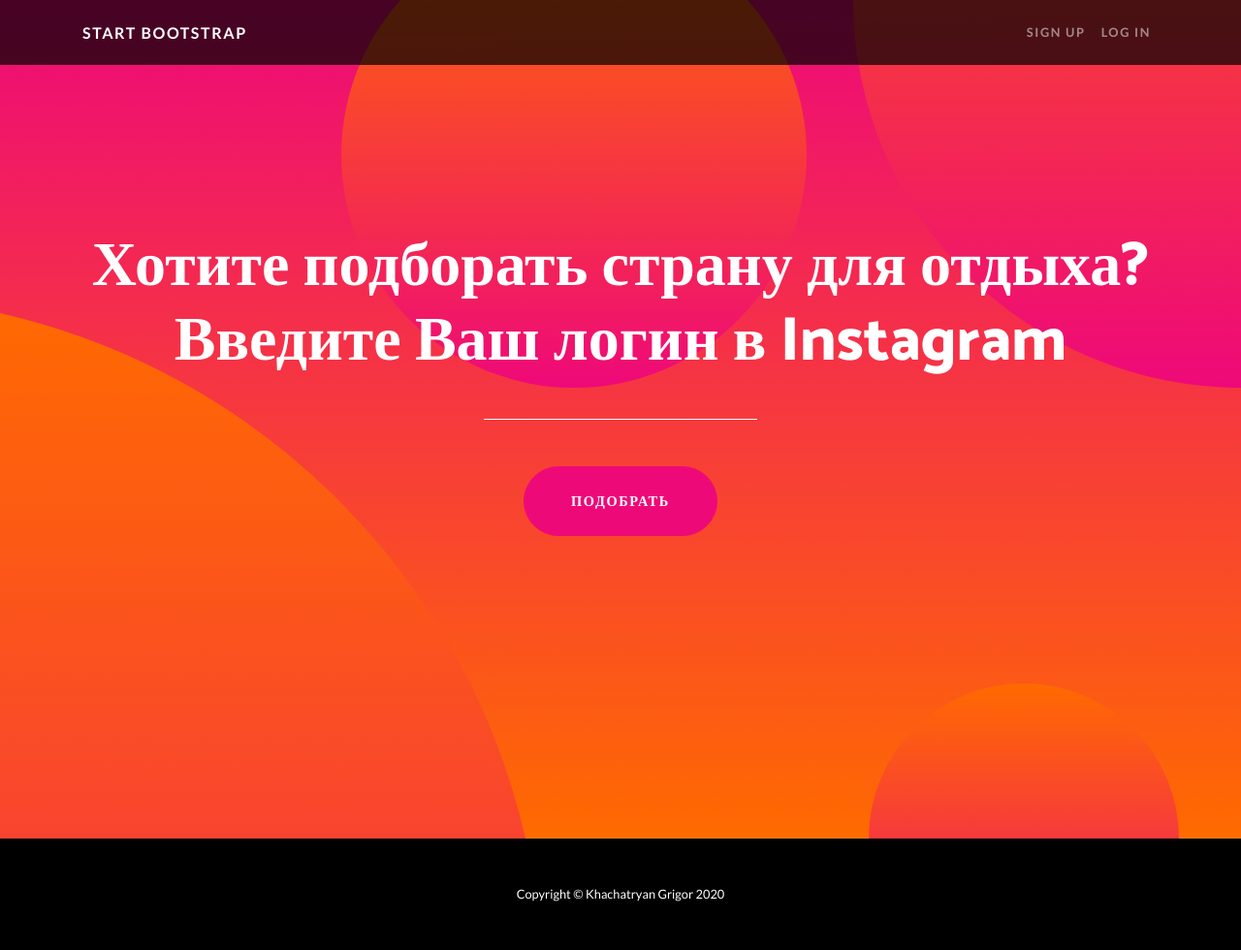
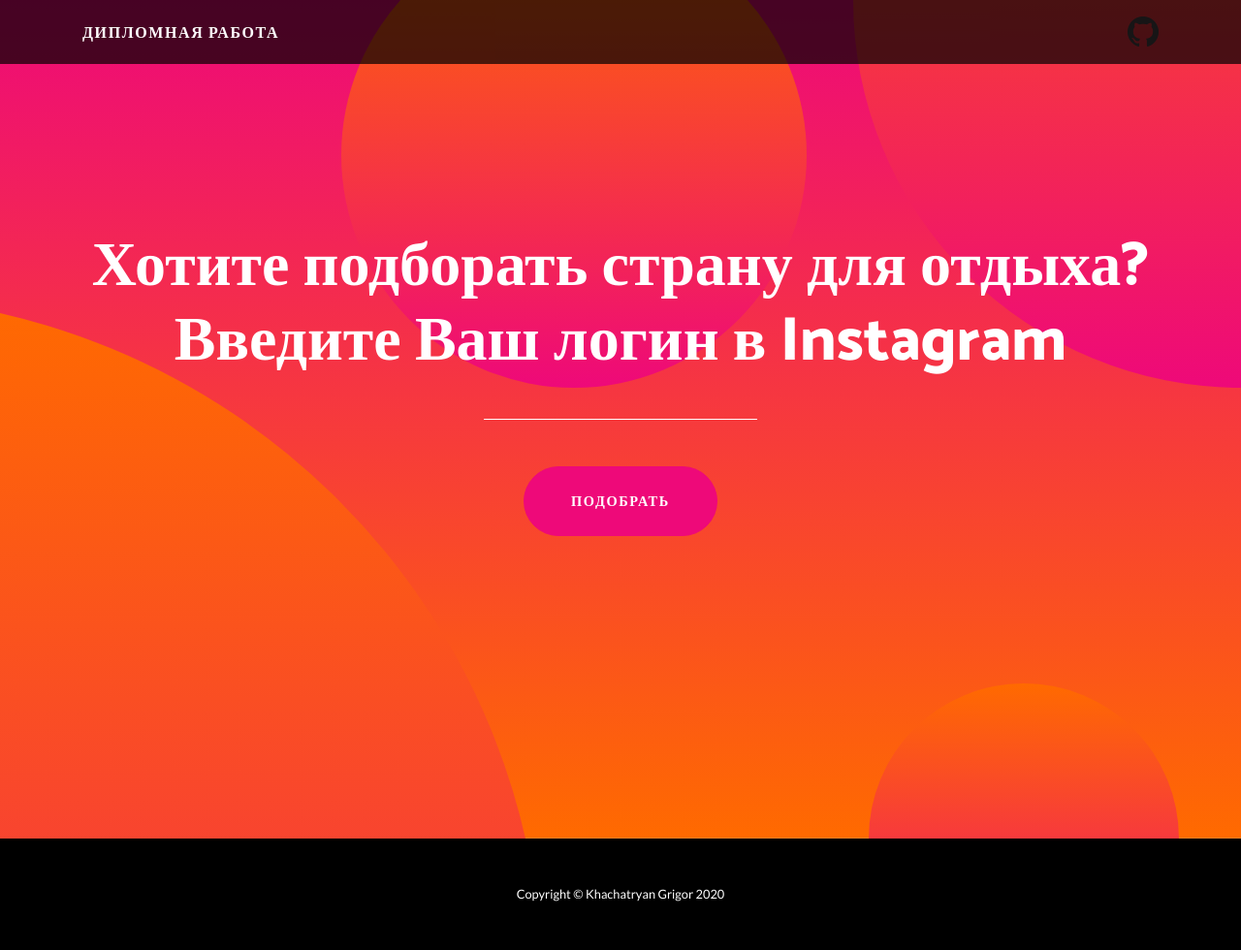
Before and after one commit to GrigorKhachatryan/instagram_parser_without_api, a Flask app: page / in a window 1280 px wide. Shown: the whole page at 97% size. Run offline with Flask 2, Linux system fonts and the light colour scheme; some libraries are stand-ins or nearby versions.

Commit message:
fixed bug

```diff
--- a/web/templates/index.html
+++ b/web/templates/index.html
@@ -12,7 +12,7 @@
 
   <!-- Bootstrap core CSS -->
   <link href="../static/vendor/bootstrap/css/bootstrap.min.css" rel="stylesheet">
-
+<link rel="stylesheet" href="https://cdnjs.cloudflare.com/ajax/libs/font-awesome/4.7.0/css/font-awesome.min.css">
   <!-- Custom fonts for this template -->
   <link href="https://fonts.googleapis.com/css?family=Catamaran:100,200,300,400,500,600,700,800,900" rel="stylesheet">
   <link href="https://fonts.googleapis.com/css?family=Lato:100,100i,300,300i,400,400i,700,700i,900,900i" rel="stylesheet">
@@ -27,18 +27,16 @@
   <!-- Navigation -->
   <nav class="navbar navbar-expand-lg navbar-dark navbar-custom fixed-top">
     <div class="container">
-      <a class="navbar-brand" href="#">Start Bootstrap</a>
+      <a class="navbar-brand" href="#">Дипломная работа</a>
       <button class="navbar-toggler" type="button" data-toggle="collapse" data-target="#navbarResponsive" aria-controls="navbarResponsive" aria-expanded="false" aria-label="Toggle navigation">
         <span class="navbar-toggler-icon"></span>
       </button>
       <div class="collapse navbar-collapse" id="navbarResponsive">
         <ul class="navbar-nav ml-auto">
           <li class="nav-item">
-            <a class="nav-link" href="#">Sign Up</a>
+            <a href="https://github.com/GrigorKhachatryan/instagram_parser_without_api"><img src="../static/img/git.png"></a>
           </li>
-          <li class="nav-item">
-            <a class="nav-link" href="#">Log In</a>
-          </li>
+
         </ul>
       </div>
     </div>
--- a/web/user_data.py
+++ b/web/user_data.py
@@ -76,6 +76,9 @@
                 json_res = response.json()
             except BaseException as err:
                 print(22222222,err)
+            except:
+                time.sleep(0.1)
+                continue
             try:
                 location = json_res['graphql']['shortcode_media']['location']
                 post_text = str(json_res['graphql']['shortcode_media']["edge_media_to_caption"]["edges"][0]["node"]["text"])
```
Also changed, not shown: web/static/img/git.png (added).
